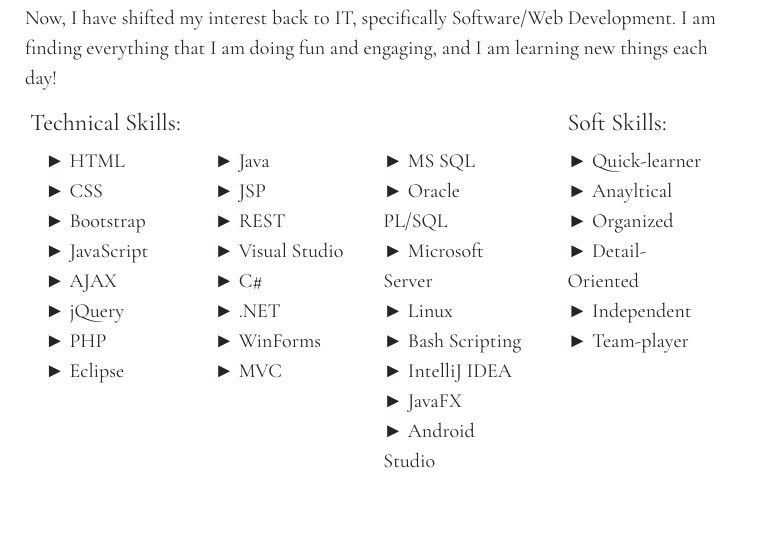
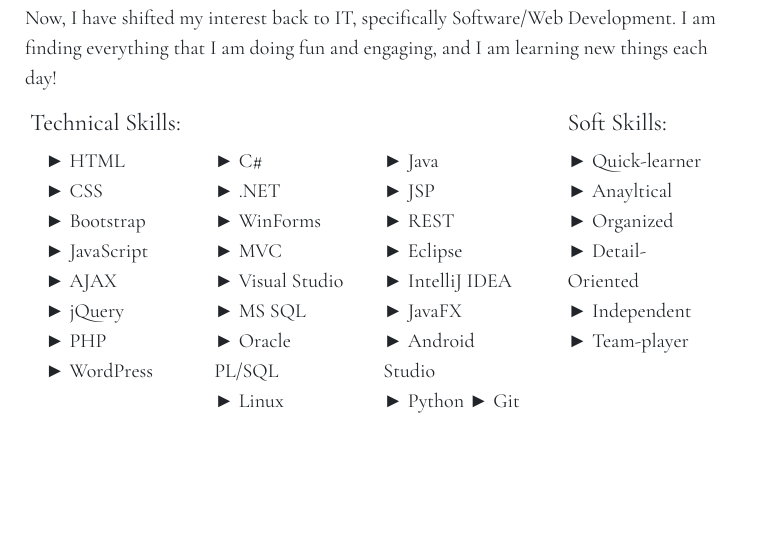
Before and after one commit to xaniz25/PorfolioWebsite, a plain HTML site: page index.html in a window 1280 px wide. Shown: the part 1371-1927 px from the top of the page, 0-777 px from the left. Drawn offline with nearby package versions, Linux system fonts and the light colour scheme; grey boxes are pictures that could not be loaded; a script that the page names is missing.

Commit message:
Update index.html

```diff
--- a/index.html
+++ b/index.html
@@ -79,27 +79,27 @@
                           ► AJAX<br>
                           ► jQuery<br>
                           ► PHP<br>
-                          ► Eclipse<br>
+                          ► WordPress<br>
                     </div>
                     <div class="col-lg-4">
-                          ► Java<br>
-                          ► JSP<br>
-                          ► REST<br>
-                          ► Visual Studio<br>
                           ► C#<br>
                           ► .NET<br>
                           ► WinForms<br>
                           ► MVC<br>
+                          ► Visual Studio<br>
+                          ► MS SQL<br>
+                          ► Oracle PL/SQL<br>
+                          ► Linux<br>
                       </div>
                       <div class="col-lg-4">
-                          ► MS SQL<br>
-                          ► Oracle PL/SQL<br>
-                          ► Microsoft Server<br>
-                          ► Linux<br>
-                          ► Bash Scripting<br>
+                          ► Java<br>
+                          ► JSP<br>
+                          ► REST<br>
+                          ► Eclipse<br>
                           ► IntelliJ IDEA<br>
                           ► JavaFX<br>
                           ► Android Studio<br>
+                          ► Python ► Git <br>
                           <br>
                       </div>
                     </div>
```
